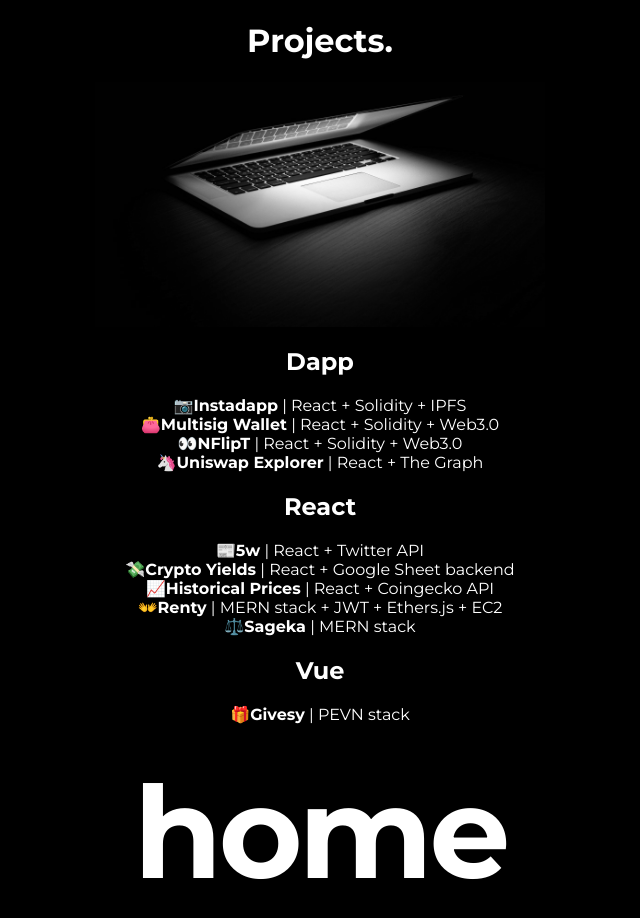
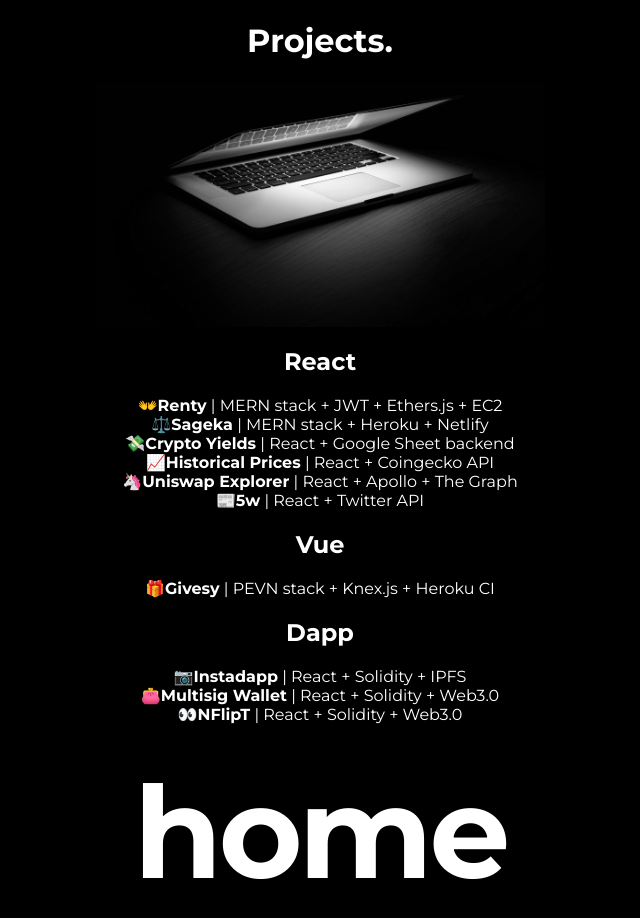
Before and after one commit to eremitik/mywebsite, a React (Create React App) app: page /#/projects in a window 1280 px wide. Shown: the top 918 px of the page, without its empty margins (320-960 px from the left). Built offline with nearby package versions, Linux system fonts and the light colour scheme.

Commit message:
improvement: about page update, reshuffle of projects

```diff
--- a/src/views/About.js
+++ b/src/views/About.js
@@ -132,7 +132,7 @@ class About extends Component {
         </p>
         <br/>
         <p>
-          This site and projects were made with React + Solidity. Source code can be found <a href="https://github.com/eremitik/mywebsite/tree/source">here</a>.
+          This site was made with React + Styled-Components. The source code for the site can be found <a href="https://github.com/eremitik/mywebsite/tree/source">here</a>.
         </p>
         <HomeLink>
           <Link to='/'>home</Link>
--- a/src/views/Projects.js
+++ b/src/views/Projects.js
@@ -135,46 +135,26 @@ class Projects extends Component {
       <h1>Projects.</h1>
         <img src={pic} alt='macbook'/>
         <ul>
+          <h2>React</h2>
+          <li> <a href="http://13.212.157.177/#/"><b>👐Renty</b>  |  MERN stack + JWT + Ethers.js + EC2</a></li>
+          <li> <a href="https://sageka.netlify.app/"><b>⚖️Sageka</b>  |  MERN stack + Heroku + Netlify</a></li>
+          <li> <a href="https://eremitik-crypto-yields.netlify.app/"><b>💸Crypto Yields</b>  |  React + Google Sheet backend</a></li>
+          <li><Link to='/projects/histpx'><b>📈Historical Prices</b>  |  React + Coingecko API</Link></li>
+          <li><Link to='/projects/usexplorer'><b>🦄Uniswap Explorer</b>  |  React + Apollo + The Graph</Link></li>
+          <li> <a href="https://eremitik-5w.netlify.app/#/"><b>📰5w</b>  |  React + Twitter API</a></li>
+          <h2>Vue</h2>
+          <li> <a href="https://givesy.herokuapp.com/"><b>🎁Givesy</b>  |  PEVN stack + Knex.js + Heroku CI</a></li>
           <h2>Dapp</h2>
           <li> <a href="https://eremitik-instadapp.netlify.app/"><b>📷Instadapp</b>  |  React + Solidity + IPFS</a></li>
           <li> <a href="https://eremitik-multisig.netlify.app/"><b>👛Multisig Wallet</b>  |  React + Solidity + Web3.0</a></li>
           <li> <a href="https://eremitik-nflipt.netlify.app/"><b>👀NFlipT</b>  |  React + Solidity + Web3.0</a></li>
-          <li><Link to='/projects/usexplorer'><b>🦄Uniswap Explorer</b>  |  React + The Graph</Link></li>
-          <h2>React</h2>
-          <li> <a href="https://eremitik-5w.netlify.app/#/"><b>📰5w</b>  |  React + Twitter API</a></li>
-          <li> <a href="https://eremitik-crypto-yields.netlify.app/"><b>💸Crypto Yields</b>  |  React + Google Sheet backend</a></li>
-          <li><Link to='/projects/histpx'><b>📈Historical Prices</b>  |  React + Coingecko API</Link></li>
-          <li> <a href="http://13.212.157.177/#/"><b>👐Renty</b>  |  MERN stack + JWT + Ethers.js + EC2</a></li>
-          <li> <a href="https://sageka.netlify.app/"><b>⚖️Sageka</b>  |  MERN stack</a></li>
-          <h2>Vue</h2>
-          <li> <a href="https://givesy.herokuapp.com/"><b>🎁Givesy</b>  |  PEVN stack</a></li>
         </ul>
         <HomeLink>
-            <Link to='/'>home</Link>
-          </HomeLink>
+          <Link to='/'>home</Link>
+        </HomeLink>
       </ProjectContainer>
     )
   }
 }
 
 export default Projects
-
-
-/*
-Old projects:
-
-          <li><Link to='/projects/colorbox'>🏁Color Box</Link></li>
-          <li><Link to='/projects/carddeck'>🃏Card Dealer</Link></li>
-          <li><Link to='/projects/coinflip'>🤑Coin Flip</Link></li>
-          <li><Link to='/projects/lotto'>🎟Lottery</Link></li>
-          <li><Link to='/projects/pokedex'>🖥Pokedex</Link></li>
-          <li><Link to='/projects/rolldice'>🎲Roll Dice</Link></li>
-          <li><Link to='/projects/ttt'>❌Tic-tac-toe</Link></li>
-          <li><Link to='/projects/todo'>🗒To-do List</Link></li>
-
-          <h2>Svelte</h2>
-          <li> <a href="https://eremitik-fsociety.herokuapp.com/">🎭fsociety</a></li>
-
-          <h2>Vanilla JS</h2>
-          <li> <a href="https://eremitik-3d-popout.netlify.app">🚗3D Popout</a></li>
-*/
```
Also changed, not shown: 1 other file (tests, documents, lock files or other folders).
